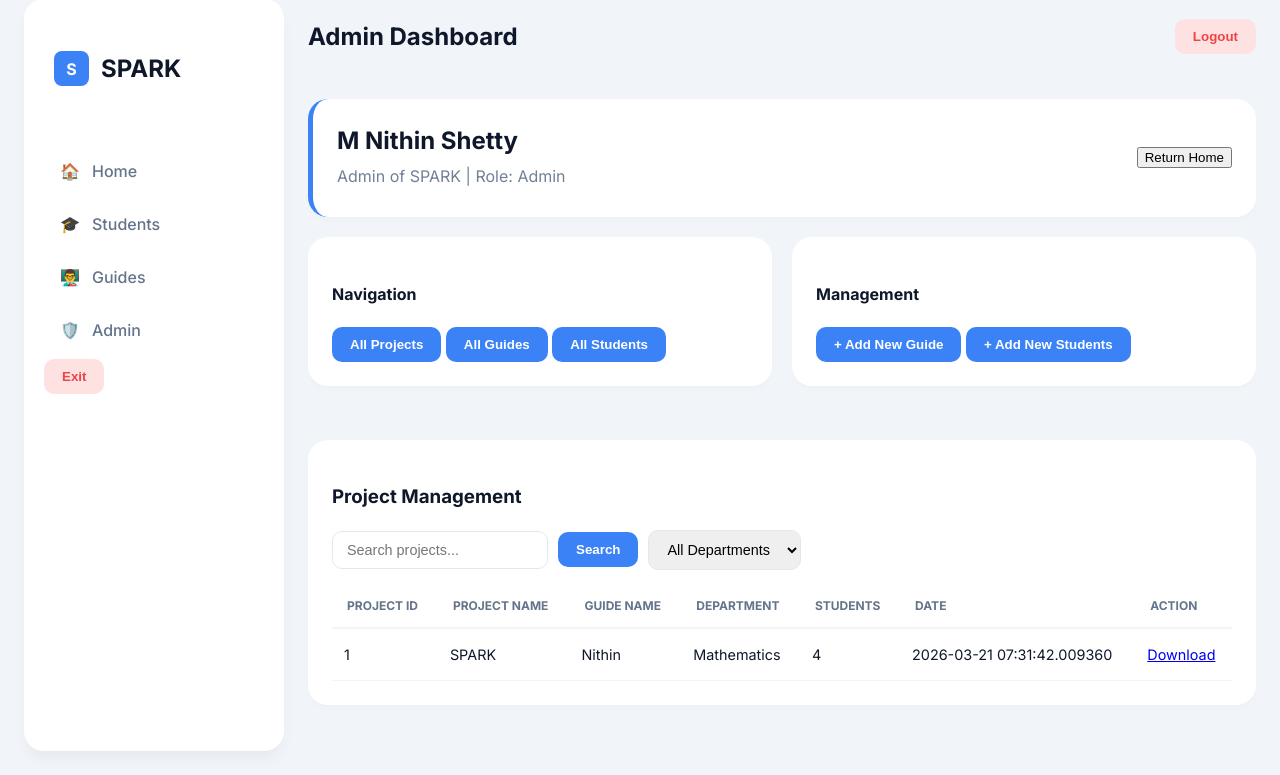
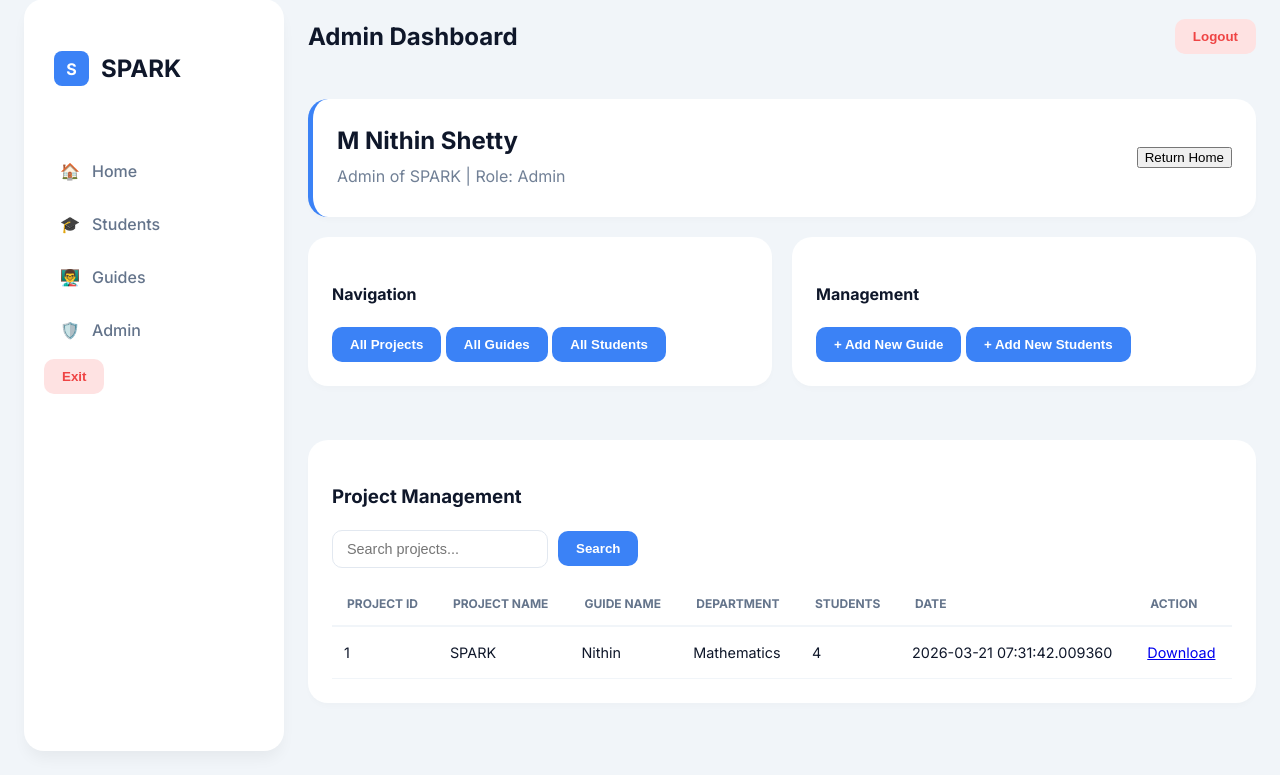
Before and after one commit to Nithin-Shetty-M/SPARK-Mini-Project, a Flask app: page /admin/dashboard in a window 1280 px wide. Shown: the part 25-800 px from the top of the page. Run offline with Flask 3, Linux system fonts and the light colour scheme; a user stored in the database is signed in; data comes from the database, SQL or seed files in the repository.

Commit message:
removed department from the search bar

```diff
--- a/templates/admin.html
+++ b/templates/admin.html
@@ -33,10 +33,7 @@
         <div class="search-box">
             <input type="text" class="search-input" placeholder="Search projects...">
             <input type="button" class="search-btn" value="Search">
-            <select name="department" class="filter-select">
-                <option value="All" id="pname">All Departments</option>
-                <option value="" id="gname"></option>
-            </select>
+
         </div>
     </div>
     <table class="styled-table">
@@ -73,9 +70,7 @@
         <div class="search-box">
             <input type="text" class="search-input" placeholder="Search guides...">
             <input type="button" class="search-btn" value="Search">
-            <select name="department" class="filter-select">
-                <option value="All">All Departments</option>
-            </select>
+
         </div>
     </div>
     <table class="styled-table">
```
Also changed, not shown: templates/student.html (+1 -7 lines).
